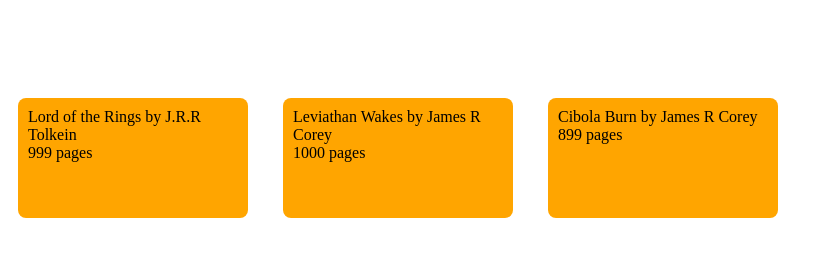
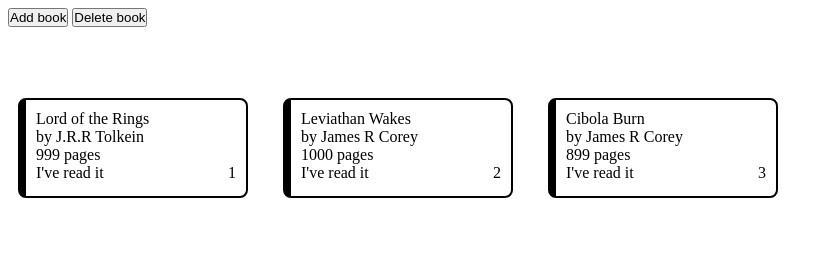
Before and after one commit to Ad-Car/odin-library, a plain HTML site: page index.html in a window 1280 px wide. Shown: the whole page, without its empty margins (0-833 px from the left). Drawn offline with Linux system fonts and the light colour scheme.

Commit message:
Arrange book object's properties in card
Display object's properties neatly within each card. Add an index number

```diff
--- a/index.html
+++ b/index.html
@@ -7,7 +7,10 @@
 </head>
 <body>
 	<div class="container">
-		<div class="nav"></div>
+		<div class="nav">
+			<button class="add">Add book</button>
+			<button class="delete">Delete book</button>
+		</div>
 		<div class="main">
 		</div>
 	</div>
--- a/main.js
+++ b/main.js
@@ -20,6 +20,8 @@ book3 = new Book("Cibola Burn", "James R Corey", 899, true)
 myLibrary.push(book1);
 myLibrary.push(book2);
 myLibrary.push(book3);
+
+
 function addBookToLibrary() {
 
 }
@@ -27,14 +29,26 @@ function addBookToLibrary() {
 const main = document.querySelector(".main");
 
 for (book of myLibrary) {
+
 	const card = document.createElement("div");
 	const title = document.createElement("p");
+	const author = document.createElement("p");
 	const pages = document.createElement("p");
+	const statusInfo = document.createElement("p");
+	const bookNo = myLibrary.indexOf(book) + 1;
+	const bookNoHolder = document.createElement("span");
+	console.log(bookNo);
 	main.appendChild(card);
 	card.classList.add("card");
-	card.appendChild(title);
-	title.textContent = `${book.title} by ${book.author}`;
-	card.appendChild(pages);
-	pages.textContent = `${book.pages} pages`;
-	console.log(book.title, book.author, book.pages);
+		card.appendChild(title);
+		title.textContent = `${book.title}`;
+		card.appendChild(author);
+		author.textContent = `by ${book.author}`;
+		card.appendChild(pages);
+		pages.textContent = `${book.pages} pages`;
+		card.appendChild(statusInfo)
+		statusInfo.textContent = (book.haveRead ? "I've read it": "I haven't read yet");
+		statusInfo.appendChild(bookNoHolder);
+		statusInfo.classList.add("status-info");
+		bookNoHolder.textContent = bookNo;
 };
--- a/styles.css
+++ b/styles.css
@@ -1,6 +1,7 @@
 body * {
 	margin: 0px;
 	padding: 0px;
+	box-sizing: border-box;
 }
 
 .container {
@@ -26,8 +27,15 @@ body * {
 
 .card {
 	height: 100px;
-	background-color: orange;
+	background-color: cream;
 	border-radius: 8px;
 	margin: 10px;
 	padding: 10px;
+	border: solid 2px;
+	border-left: solid 8px;
 }
+
+.status-info {
+	display: flex;
+	justify-content: space-between;
+}
```
